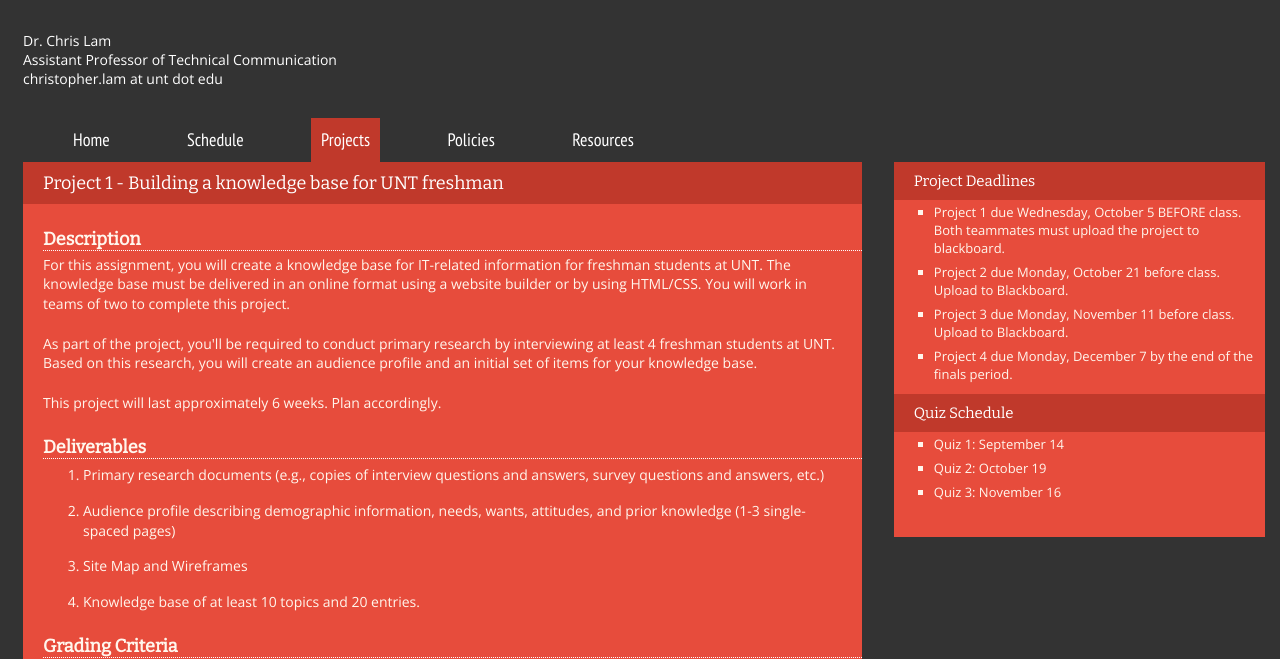
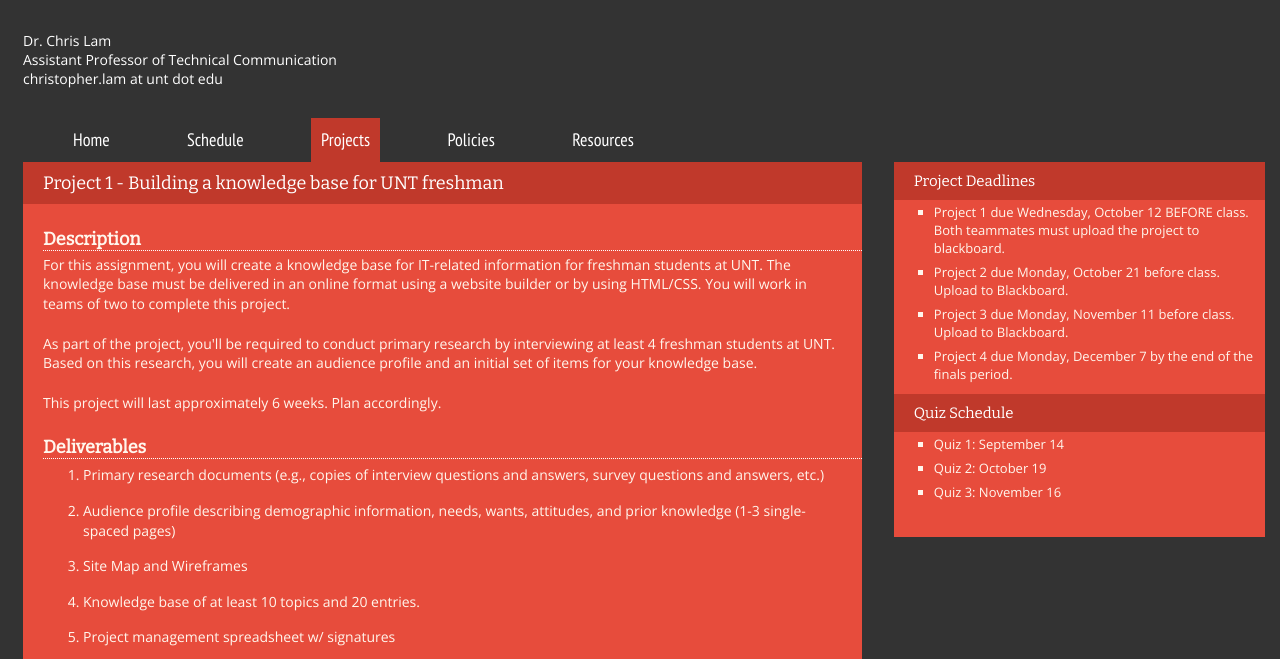
Before and after one commit to doctorlam/tecm4180, a plain HTML site: page projects.html in a window 1280 px wide. Shown: the part 87-746 px from the top of the page. Drawn offline with nearby package versions, Linux system fonts and the light colour scheme.

Commit message:
updated with KB spreadhseet

```diff
--- a/projects.html
+++ b/projects.html
@@ -44,6 +44,7 @@
 	  			<li>Audience profile describing demographic information, needs, wants, attitudes, and prior knowledge (1-3 single-spaced pages)</li>
 	  			<li>Site Map and Wireframes</li>
 	  			<li>Knowledge base of at least 10 topics and 20 entries.</li>
+	  			<li>Project management spreadsheet w/ signatures</li>
 			 </ol>
 			 <h4>Grading Criteria</h4>
 			 <ul>
@@ -117,7 +118,7 @@
 	  <div class="right-column">
 	  	 <h3>Project Deadlines</h3>
         <ul>
-          <li>Project 1 due Wednesday, October 5 BEFORE class. Both teammates must upload the project to blackboard.</li>
+          <li>Project 1 due Wednesday, October 12 BEFORE class. Both teammates must upload the project to blackboard.</li>
           <li>Project 2 due Monday, October 21 before class. Upload to Blackboard.</li>
           <li>Project 3 due Monday, November 11 before class. Upload to Blackboard.</li>
           <li>Project 4 due Monday, December 7 by the end of the finals period.</li>
```
Also changed, not shown: resources.html (+1 -0 lines), schedule.html (+1 -1 lines), 2 other files.
